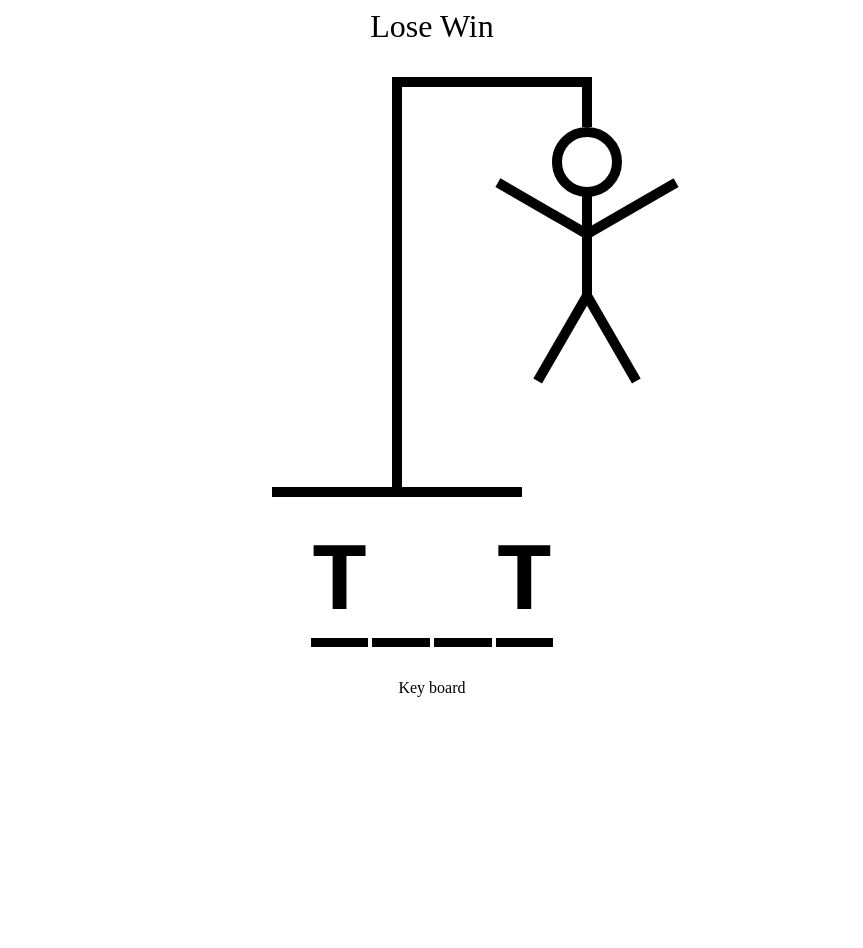
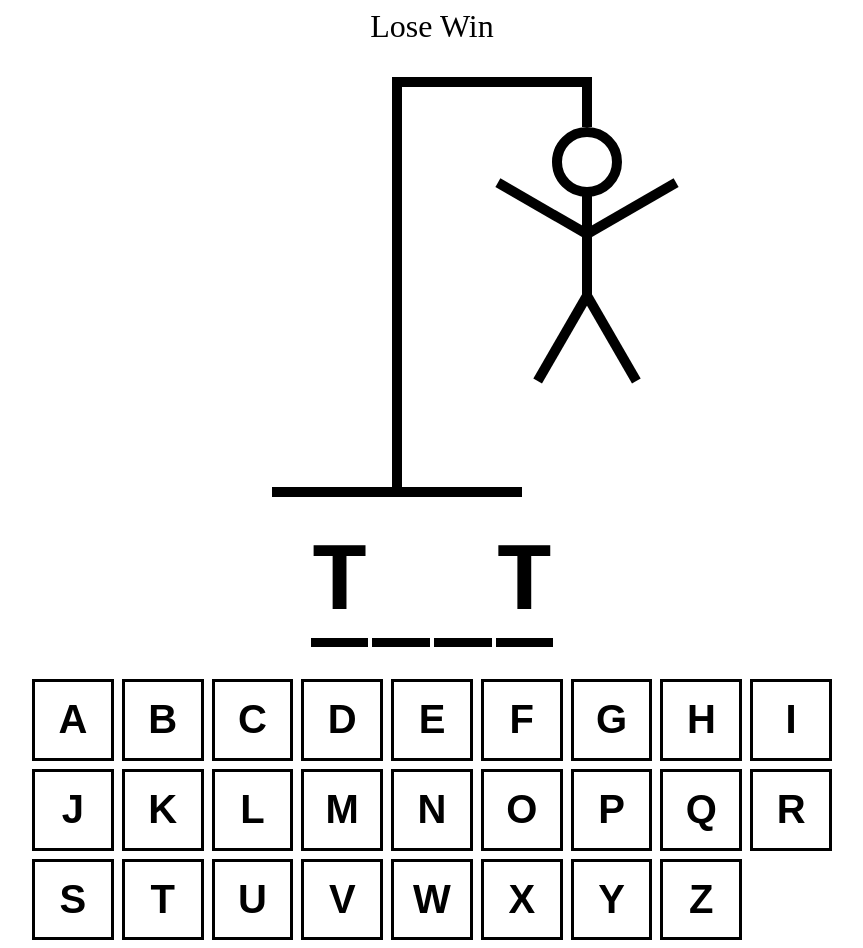
Before and after one commit to BlackWatch021/ts-hangman, a React (Vite) app: page / in a window 1280 px wide. Shown: the whole page, without its empty margins (208-1071 px from the left). Before the commit the page ends 800 px from the top, so only its background shows below. Built offline with nearby package versions, Linux system fonts and the light colour scheme.

Commit message:
Keyboard is ready

```diff
--- a/src/App.tsx
+++ b/src/App.tsx
@@ -29,7 +29,9 @@
       <div style={{ fontSize: "2rem", textAlign: "center" }}>Lose Win</div>
       <HangmanDrawing />
       <HangmanWord />
-      <KeyBoard />
+      <div style={{ alignSelf: "stretch" }}>
+        <KeyBoard />
+      </div>
     </div>
   );
 };
--- a/src/scenes/keyBoard/index.tsx
+++ b/src/scenes/keyBoard/index.tsx
@@ -1,9 +1,52 @@
-import React from "react";
+import "./style.css";
 
 type Props = {};
 
+const KEYS = [
+  "a",
+  "b",
+  "c",
+  "d",
+  "e",
+  "f",
+  "g",
+  "h",
+  "i",
+  "j",
+  "k",
+  "l",
+  "m",
+  "n",
+  "o",
+  "p",
+  "q",
+  "r",
+  "s",
+  "t",
+  "u",
+  "v",
+  "w",
+  "x",
+  "y",
+  "z",
+];
+
 const index = (props: Props) => {
-  return <div>Key board</div>;
+  return (
+    <div
+      style={{
+        display: "grid",
+        gridTemplateColumns: "repeat(auto-fit,minmax(75px,1fr)",
+        gap: ".5rem",
+      }}
+    >
+      {KEYS.map((letter, index) => (
+        <button className={"btn "} key={index}>
+          {letter}
+        </button>
+      ))}
+    </div>
+  );
 };
 
 export default index;
--- /dev/null
+++ b/src/scenes/keyBoard/style.css
@@ -0,0 +1,26 @@
+.btn {
+  width: 100%;
+  border: 3px solid black;
+  background: none;
+  aspect-ratio: 1 / 1;
+  font-size: 2.5rem;
+  text-transform: uppercase;
+  padding: 0.5rem;
+  font-weight: bold;
+  cursor: pointer;
+  color: black;
+}
+
+.btn.active {
+  background-color: hsl(200, 100%, 50%);
+  color: white;
+}
+
+.btn.inactive {
+  opacity: 0.3;
+}
+
+.btn:hover:not(:disabled),
+.btn:focus:not(:disabled) {
+  background-color: hsl(200, 100%, 75%);
+}
```
